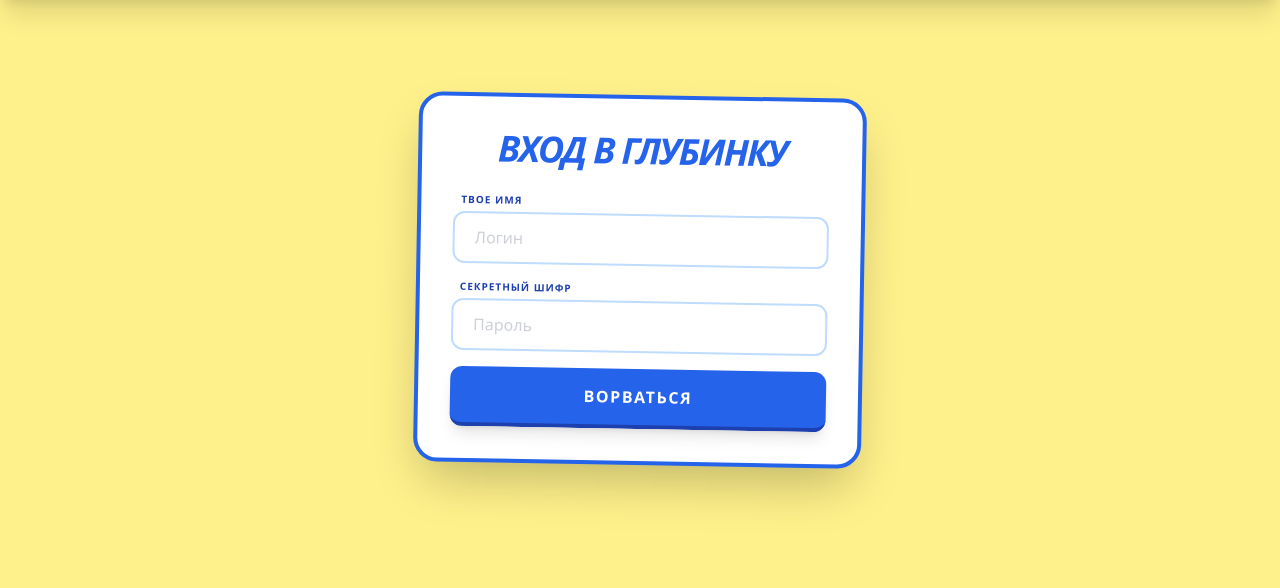
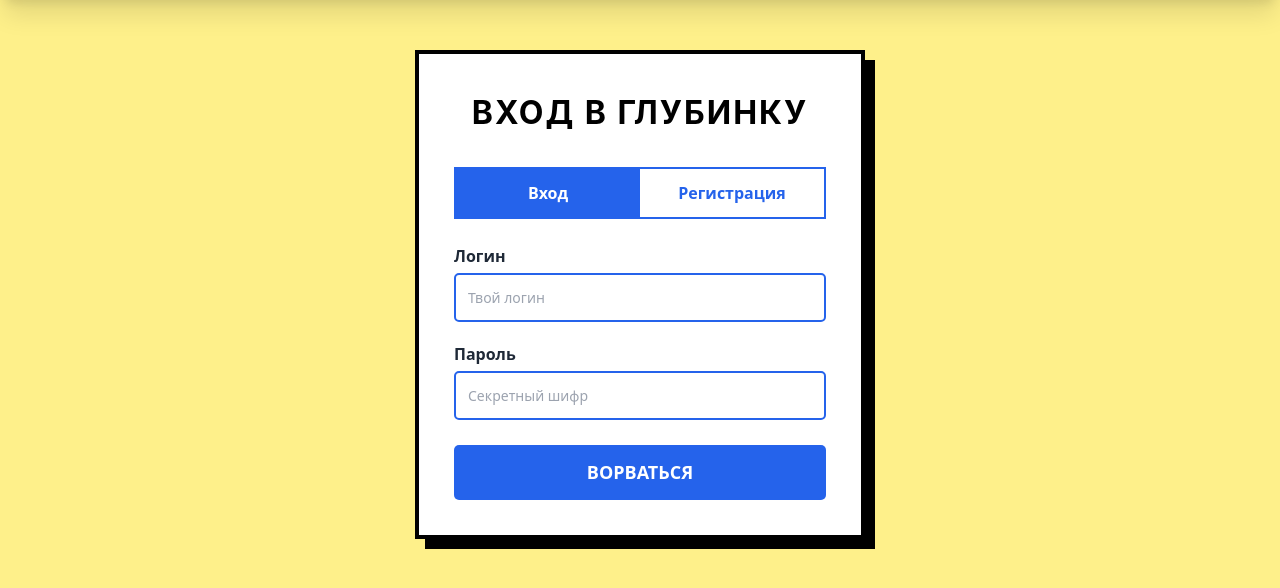
Before and after one commit to NastYa807/VOICE_FORUM, a Flask app: page /login in a window 1280 px wide. Shown: the part 86-674 px from the top of the page. Run offline with Flask 3, Linux system fonts and the light colour scheme; some libraries are stand-ins or nearby versions.

Commit message:
Обновленная регистрация 2.0

```diff
--- a/static/style.css
+++ b/static/style.css
@@ -3,7 +3,7 @@
 /* 1. ОБЩИЕ НАСТРОЙКИ */
 body {
     font-family: 'Inter', 'Segoe UI', sans-serif;
-    background-color: #1a1a1a; /* Глубокий темный фон */
+    background-color: #fef08a; /* Глубокий темный фон */
     color: #f2f2f2;
     margin: 0;
     padding: 0;
--- a/templates/base.html
+++ b/templates/base.html
@@ -4,6 +4,7 @@
     <meta charset="UTF-8">
     <meta name="viewport" content="width=device-width, initial-scale=1.0">
     <title>Голос Глубинки</title>
+     <link rel="stylesheet" href="{{ url_for('static', filename='style.css') }}">
     <script src="https://cdn.tailwindcss.com"></script>
     <style>
         body { background-color: #fef08a; } /* Желтый фон как на скрине */
--- a/templates/login.html
+++ b/templates/login.html
@@ -1,30 +1,96 @@
 {% extends "base.html" %}
 
 {% block content %}
-<div class="flex justify-center items-center min-h-[60vh]">
-    <div class="bg-white p-8 rounded-3xl shadow-2xl border-4 border-blue-600 w-full max-w-md transform rotate-1">
-        <h2 class="text-4xl font-black italic tracking-tighter text-blue-600 uppercase mb-6 text-center">
-            Вход в Глубинку
-        </h2>
+<div style="max-width: 450px; margin: 50px auto; background: white; border: 4px solid #000000; padding: 35px; box-shadow: 10px 10px 0 rgba(0,0,0,1);">
+    <!-- Заголовок -->
+    <h1 style="text-align: center; font-size: 32px; font-weight: bold; color: #000000; margin-bottom: 30px; text-transform: uppercase; letter-spacing: 2px; font-family: 'Inter', 'Segoe UI', sans-serif;">
+        ВХОД В ГЛУБИНКУ
+    </h1>
 
-        <form method="POST" class="space-y-4">
-            <div>
-                <label class="block text-[10px] uppercase font-bold tracking-widest text-blue-800 ml-2 mb-1">Твое имя</label>
-                <input type="text" name="username" placeholder="Логин" required
-                    class="w-full px-5 py-3 rounded-xl border-2 border-blue-200 focus:border-blue-600 focus:outline-none transition-all placeholder:opacity-50">
-            </div>
+    <!-- Переключатель между Входом и Регистрацией -->
+    <div style="display: flex; border: 2px solid #2563EB; margin-bottom: 25px;">
+        <button id="showLogin" style="flex: 1; padding: 12px; background: #2563EB; color: white; font-weight: bold; font-size: 16px; cursor: pointer; border: none; transition: 0.3s;">
+            Вход
+        </button>
+        <button id="showRegister" style="flex: 1; padding: 12px; background: white; color: #2563EB; font-weight: bold; font-size: 16px; cursor: pointer; border: none; transition: 0.3s;">
+            Регистрация
+        </button>
+    </div>
 
-            <div>
-                <label class="block text-[10px] uppercase font-bold tracking-widest text-blue-800 ml-2 mb-1">Секретный шифр</label>
-                <input type="password" name="password" placeholder="Пароль" required
-                    class="w-full px-5 py-3 rounded-xl border-2 border-blue-200 focus:border-blue-600 focus:outline-none transition-all placeholder:opacity-50">
-            </div>
+    <!-- ФОРМА ВХОДА -->
+    <form id="loginForm" method="POST" action="{{ url_for('login') }}">
+        <input type="hidden" name="form_type" value="login">
 
-            <button type="submit"
-                class="w-full bg-blue-600 hover:bg-blue-700 text-white font-black py-4 rounded-xl shadow-lg hover:shadow-blue-300 transition-all uppercase tracking-widest mt-4 border-b-4 border-blue-800 active:border-b-0 active:translate-y-1">
-                ВОРВАТЬСЯ
-            </button>
-        </form>
-    </div>
+        <label style="display: block; margin-bottom: 5px; font-weight: bold; color: #1f2937;">Логин</label>
+        <input type="text" name="username" placeholder="Твой логин" required
+               style="width: 100%; padding: 12px; margin-bottom: 20px; border: 2px solid #2563EB; border-radius: 5px; font-size: 14px; box-sizing: border-box;">
+
+        <label style="display: block; margin-bottom: 5px; font-weight: bold; color: #1f2937;">Пароль</label>
+        <input type="password" name="password" placeholder="Секретный шифр" required
+               style="width: 100%; padding: 12px; margin-bottom: 25px; border: 2px solid #2563EB; border-radius: 5px; font-size: 14px; box-sizing: border-box;">
+
+        <button type="submit" style="width: 100%; padding: 14px; background: #2563EB; color: white; font-weight: bold; font-size: 18px; cursor: pointer; border: none; border-radius: 5px; transition: 0.3s; text-transform: uppercase;">
+            ВОРВАТЬСЯ
+        </button>
+    </form>
+
+    <!-- ФОРМА РЕГИСТРАЦИИ (скрыта) -->
+    <form id="registerForm" method="POST" action="{{ url_for('login') }}" style="display: none;">
+        <input type="hidden" name="form_type" value="register">
+
+        <label style="display: block; margin-bottom: 5px; font-weight: bold; color: #1f2937;">Придумай логин</label>
+        <input type="text" name="username" placeholder="Твой уникальный логин" required
+               style="width: 100%; padding: 12px; margin-bottom: 20px; border: 2px solid #3b82f6; border-radius: 5px; font-size: 14px; box-sizing: border-box;">
+
+        <label style="display: block; margin-bottom: 5px; font-weight: bold; color: #1f2937;">Пароль</label>
+        <input type="password" name="password" placeholder="Придумай пароль" required
+               style="width: 100%; padding: 12px; margin-bottom: 20px; border: 2px solid #3b82f6; border-radius: 5px; font-size: 14px; box-sizing: border-box;">
+
+        <label style="display: block; margin-bottom: 5px; font-weight: bold; color: #1f2937;">Повтори пароль</label>
+        <input type="password" name="confirm_password" placeholder="Повтори пароль" required
+               style="width: 100%; padding: 12px; margin-bottom: 25px; border: 2px solid #3b82f6; border-radius: 5px; font-size: 14px; box-sizing: border-box;">
+
+        <button type="submit" style="width: 100%; padding: 14px; background: #2563EB; color: white; font-weight: bold; font-size: 18px; cursor: pointer; border: none; border-radius: 5px; transition: 0.3s; text-transform: uppercase;">
+            ЗАРЕГАТЬСЯ
+        </button>
+    </form>
 </div>
+
+<script>
+    const showLogin = document.getElementById('showLogin');
+    const showRegister = document.getElementById('showRegister');
+    const loginForm = document.getElementById('loginForm');
+    const registerForm = document.getElementById('registerForm');
+showLogin.onclick = () => {
+        showLogin.style.background = '#3b82f6';
+        showLogin.style.color = 'white';
+        showRegister.style.background = 'white';
+        showRegister.style.color = '#3b82f6';
+        loginForm.style.display = 'block';
+        registerForm.style.display = 'none';
+    };
+
+    showRegister.onclick = () => {
+        showRegister.style.background = '#3b82f6';
+        showRegister.style.color = 'white';
+        showLogin.style.background = 'white';
+        showLogin.style.color = '#3b82f6';
+        registerForm.style.display = 'block';
+        loginForm.style.display = 'none';
+    };
+
+    // Проверка паролей при регистрации
+    document.getElementById('registerForm').onsubmit = (e) => {
+        const password = e.target.querySelector('input[name="password"]').value;
+        const confirm = e.target.querySelector('input[name="confirm_password"]').value;
+
+        if (password !== confirm) {
+            e.preventDefault();
+            alert('Пароли не совпадают! Попробуй ещё раз.');
+        } else if (password.length < 3) {
+            e.preventDefault();
+            alert('Пароль должен быть минимум 3 символа!');
+        }
+    };
+</script>
 {% endblock %}
```
Also changed, not shown: templates/index.html (+9 -11 lines), instance/forum.db.
